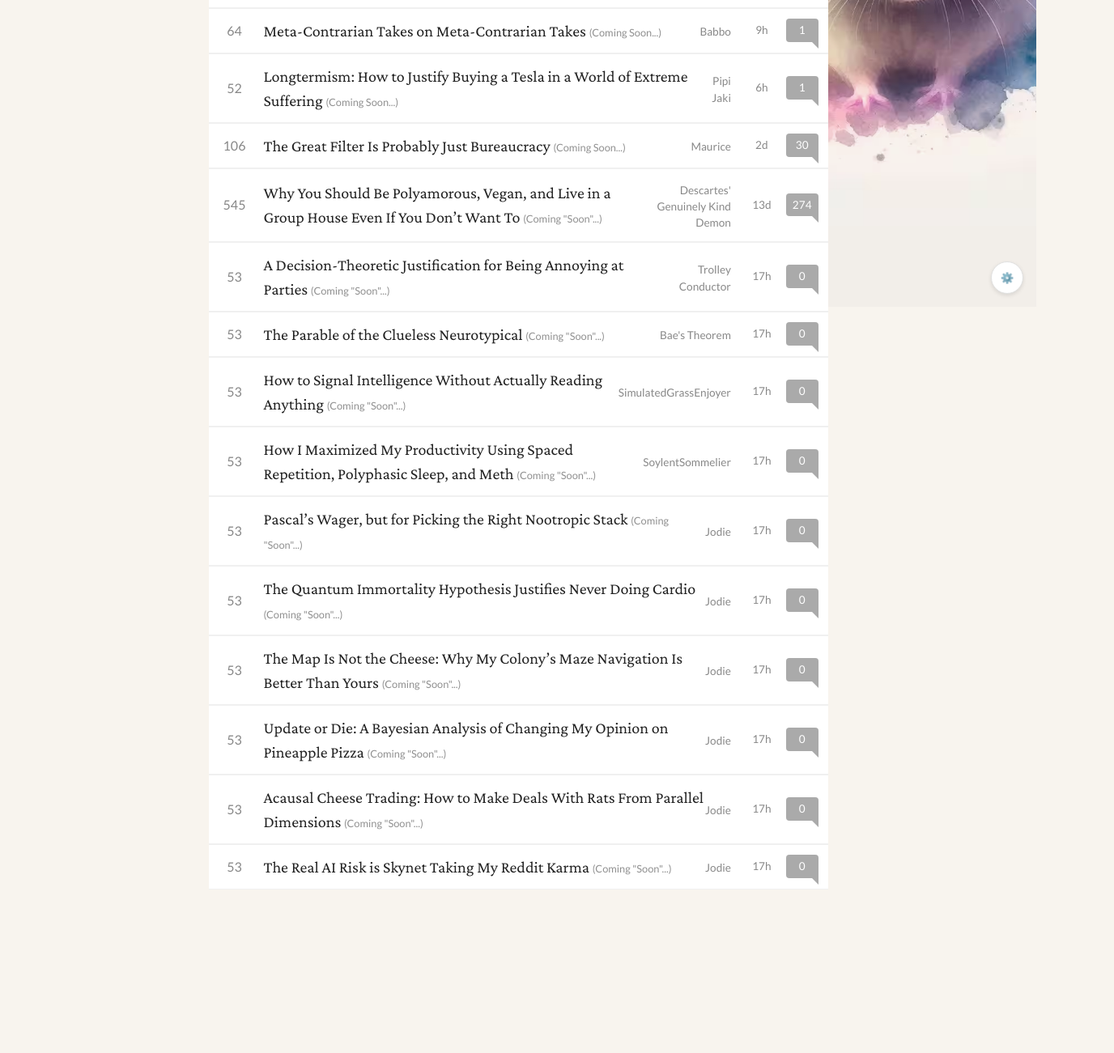
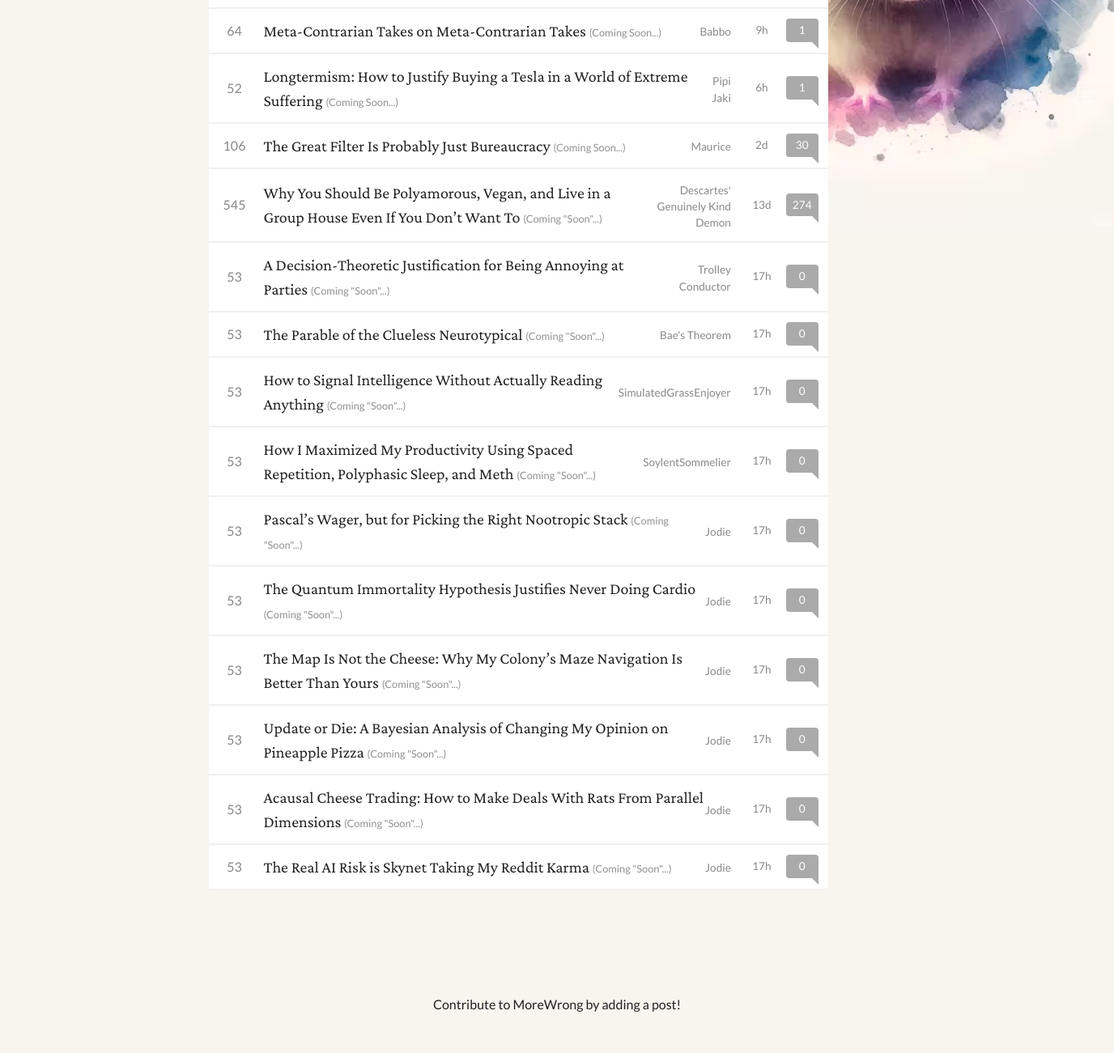
Before and after one commit to MathGeniusJodie/morewrong.org, a plain HTML site: page index.html in a window 1280 px wide. Shown: the part 421-1722 px from the top of the page at 81% size, 1376 px wide, since content can reach past the window. Before the commit the page ends 1520 px from the top, so only its background shows below. Drawn offline with nearby package versions, Linux system fonts and the light colour scheme; placeholder pictures from the web are drawn by us.

Commit message:
add contribution link to index.html

```diff
--- a/index.html
+++ b/index.html
@@ -393,6 +393,19 @@
       opacity: 0.5;
       font-family: lato, sans-serif;
       font-size: 0.8rem;
+    }
+    .add-post{
+      display:block;
+      padding: 3em;
+      text-align: center;
+      width: 100%;
+    }
+    .add-post:not(:hover){
+      color: inherit;
+      text-decoration: none;
+    }
+    .article-container:target ~ .add-post{
+      display: none;
     }
   </style>
 </head>
@@ -878,14 +891,8 @@
     </div>
   </div>
 
-  <!-- Background overlay image -->
-  <div class="page-background"></div>
-
-
-  <!-- Settings button -->
-  <button class="settings-button">⚙️</button>
-
-  <!-- Chat bubble -->
-  <!-- <div class="chat-bubble">💬</div> -->
+  <a href="https://github.com/MathGeniusJodie/morewrong.org" class="add-post">
+    Contribute to MoreWrong by adding a post!
+  </a>
 </body>
 </html>
```
